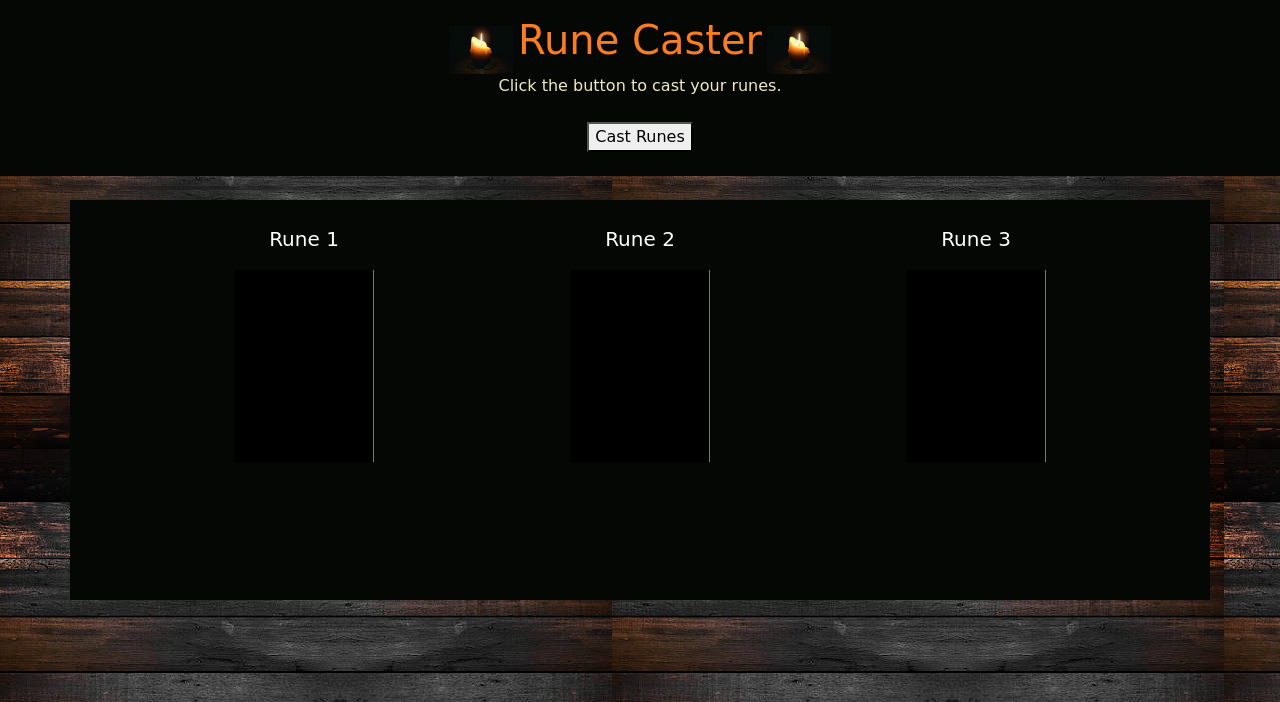
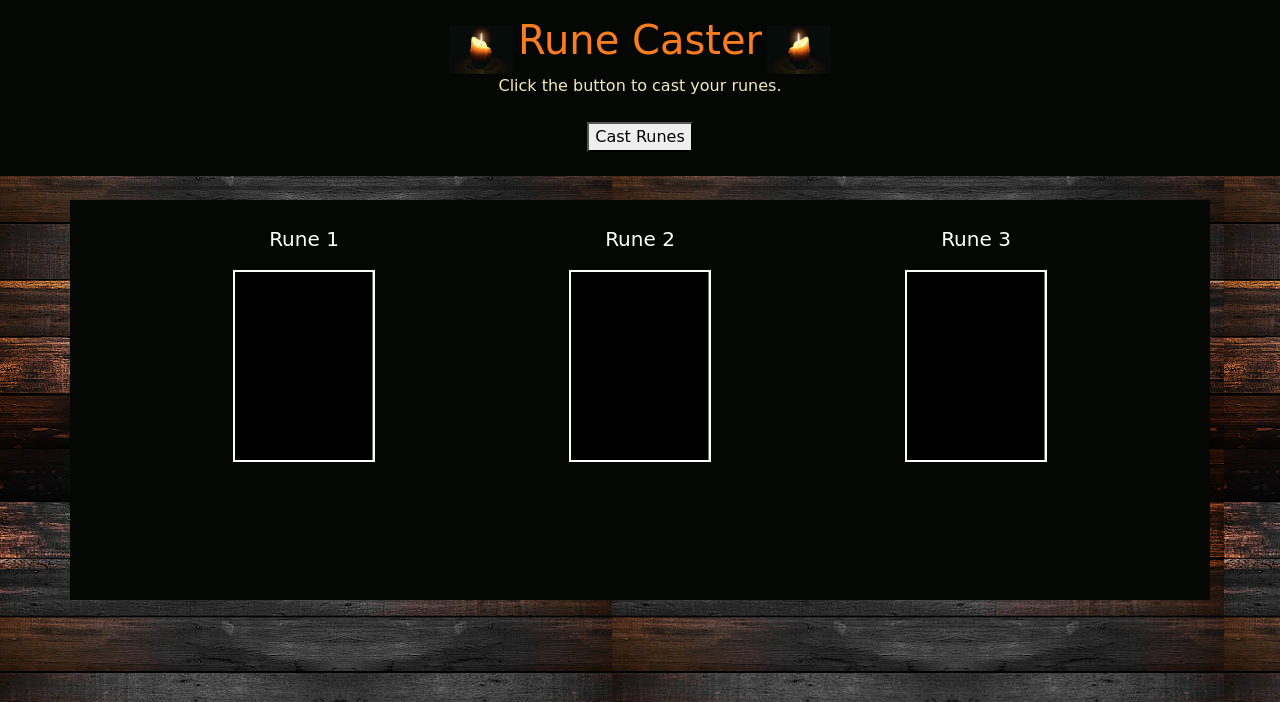
Before and after one commit to scoffin-dev/rune-caster, a PHP site: page / in a window 1280 px wide. Shown: the top 702 px of the page. Run offline with PHP 8.4, Linux system fonts and the light colour scheme; some web fonts are replaced.

Commit message:
Minor styling changes

```diff
--- a/index.html
+++ b/index.html
@@ -14,7 +14,7 @@
         <div id="banner" class="container-fluid">
            <img class="candle-img" src="images/decorative/candle.gif" alt="">
            <h1>Rune Caster</h1>
-           <img class="candle-img" src="images/decorative/candle.gif" alt="">
+           <img class="candle-img" src="images/decorative/candle-flip.gif" alt="">
            <p>Click the button to cast your runes.</p>
            <button id="cast-btn">Cast Runes</button>
         </div>
--- a/public/styles.css
+++ b/public/styles.css
@@ -66,6 +66,7 @@
 }
 
 .rune-slot img {
+    border: 2px solid white;
     height: 15rem;
 }
 
```
Also changed, not shown: public/images/decorative/candle-flip.gif (added), public/images/elder-futhark/rune1.PNG.
